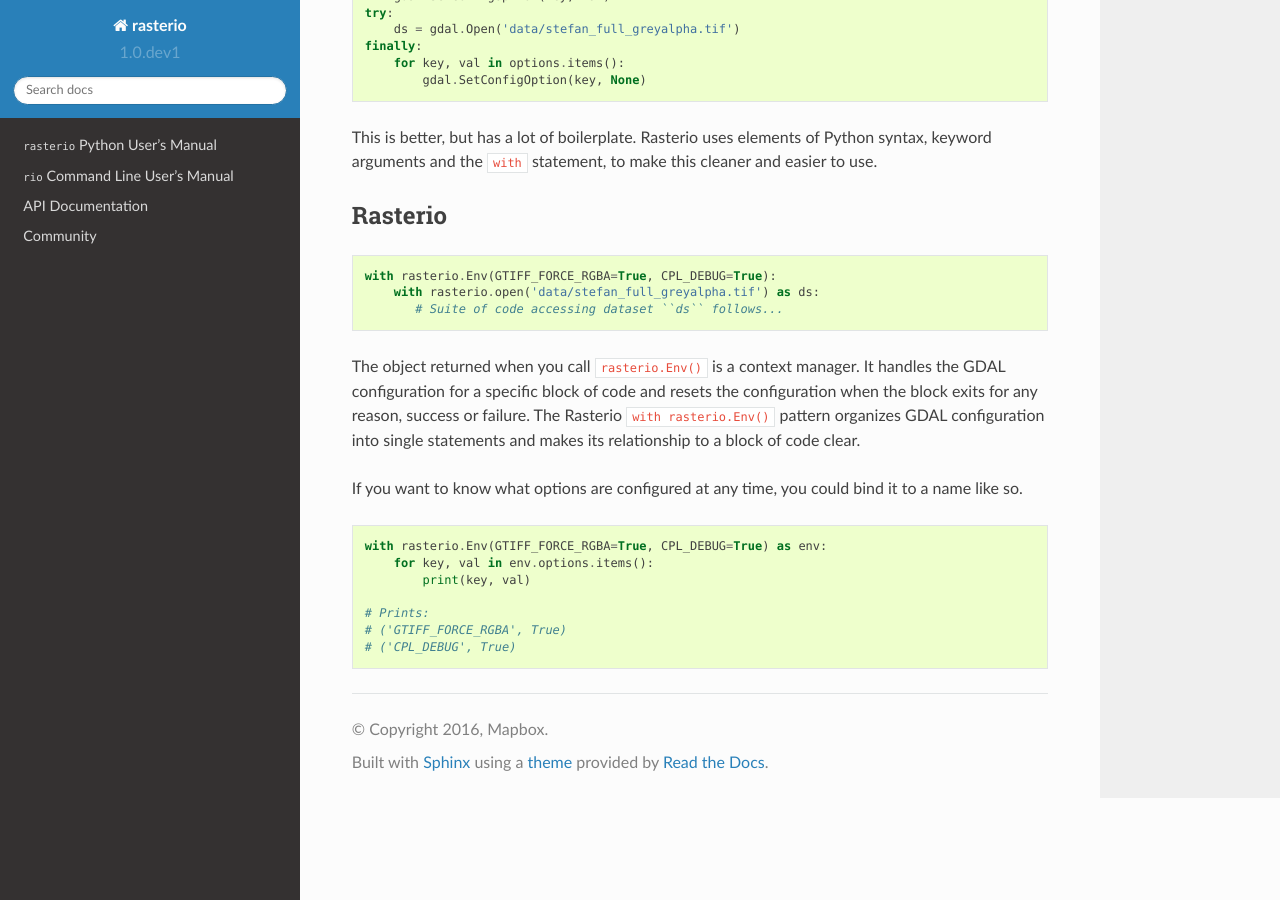
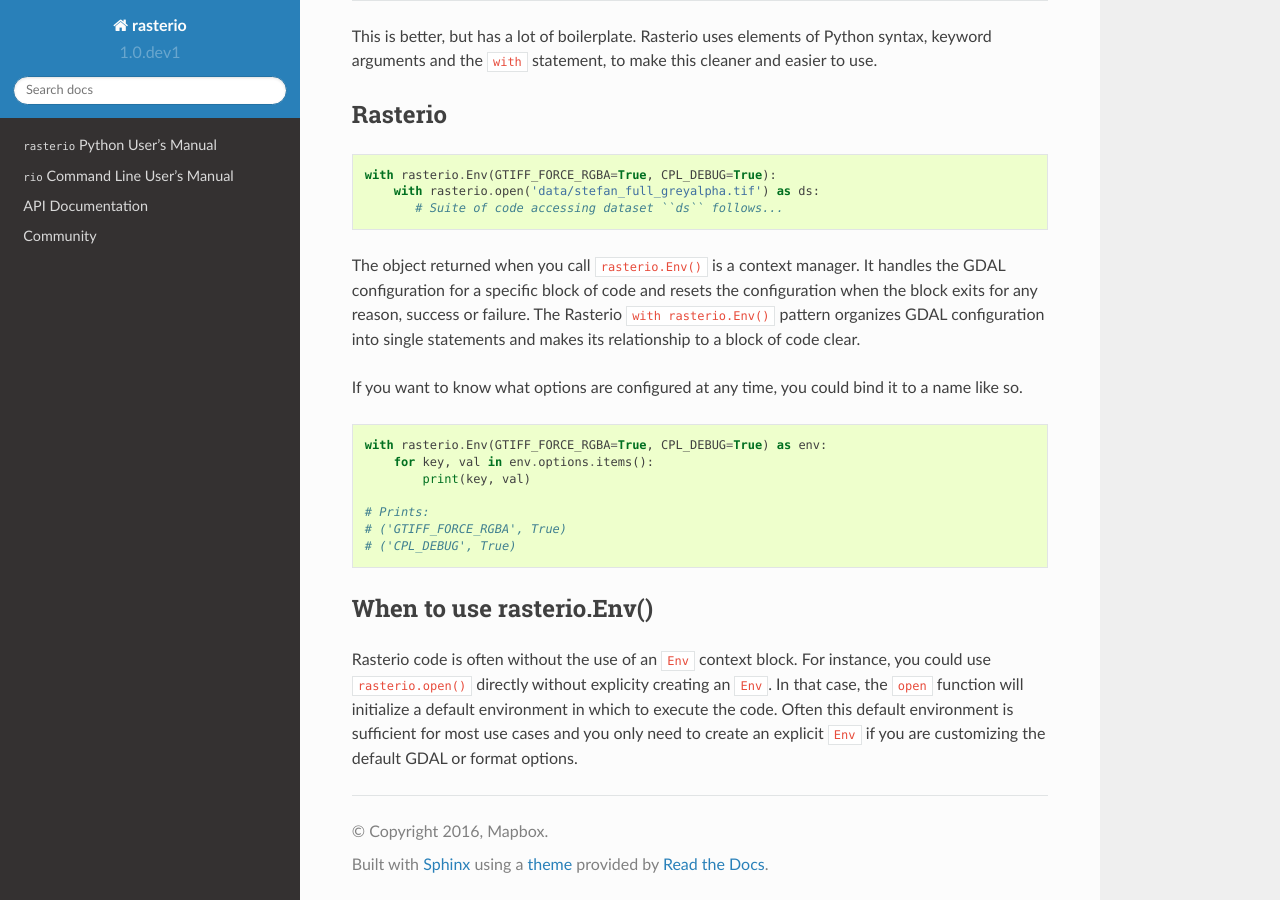
Before and after one commit to rasterio/rasterio, a Sphinx documentation site: the page built from docs/configuration.rst, in a window 1280 px wide and 900 px high, scrolled down 981 px. Built offline with Sphinx 7.4.7 and the Read the Docs theme 2.0.0, drawn with Linux system fonts in a browser that asks for light colours; some of the changed text lies outside the part shown.

Commit message:
note that env is option if you only need default

```diff
--- a/docs/configuration.rst
+++ b/docs/configuration.rst
@@ -82,5 +77,16 @@ to a name like so.
     # ('GTIFF_FORCE_RGBA', True)
     # ('CPL_DEBUG', True)
 
+When to use rasterio.Env()
+--------------------------
+
+Rasterio code is often without the use of an ``Env`` context block. For instance,
+you could use ``rasterio.open()`` directly without explicity creating an ``Env``.
+In that case, the ``open`` function will initialize a default environment in
+which to execute the code. Often this default environment is sufficient for most
+use cases and you only need to create an explicit ``Env`` if you are customizing
+the default GDAL or format options.
+
+
 .. |WITHST| replace:: ``with``
 .. _WITHST: https://docs.python.org/2/reference/compound_stmts.html#withhttps://docs.python.org/2/reference/compound_stmts
```
Also changed, not shown: other parts of docs/configuration.rst (+0 -5 lines).
